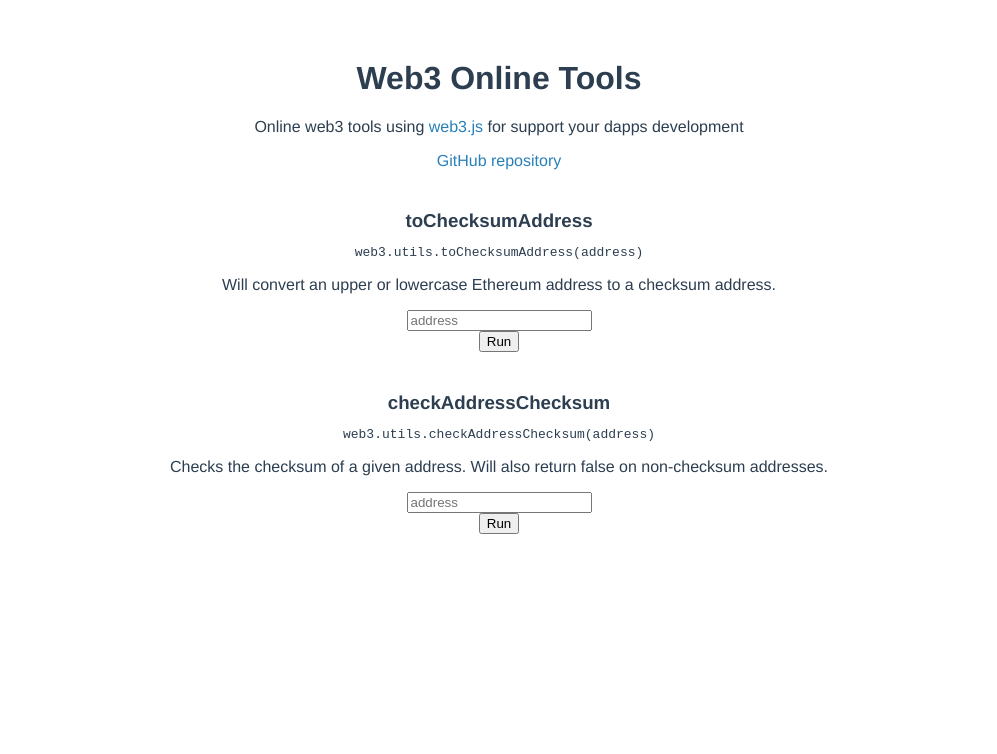
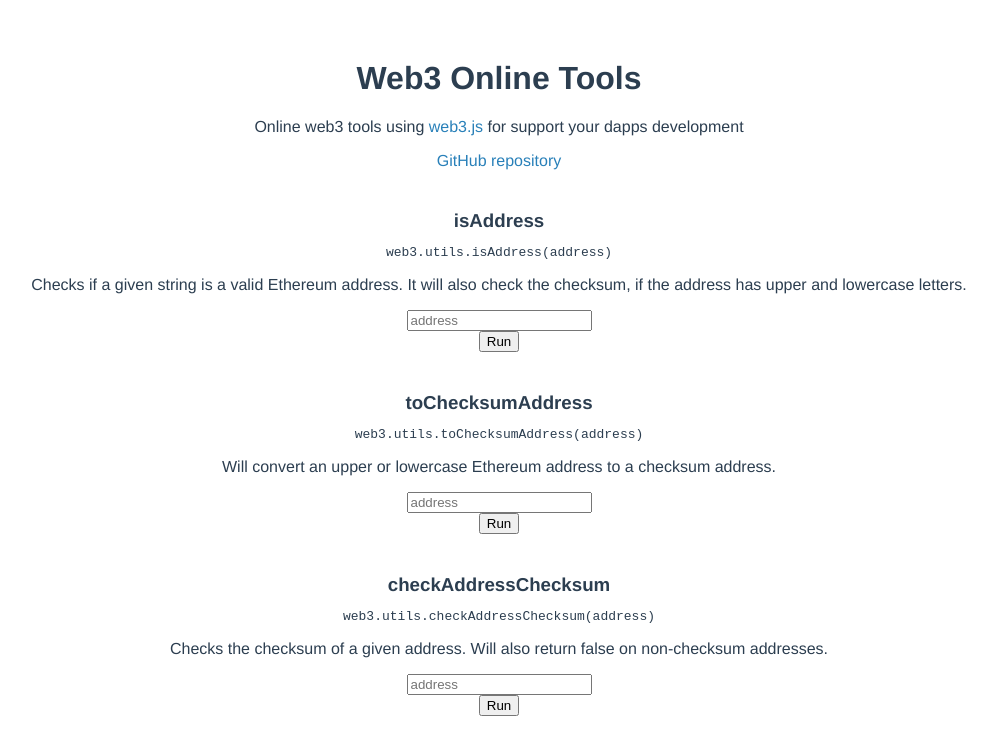
Before and after one commit to sapuri/web3-online-tools, a Vue app: page / in a window 1280 px wide. Shown: the top 754 px of the page, without its empty margins (141-1138 px from the left). Built offline with nearby package versions, Linux system fonts and the light colour scheme.

Commit message:
feat: add IsAddress

```diff
--- a/src/components/Home.vue
+++ b/src/components/Home.vue
@@ -8,18 +8,21 @@
     </p>
     <p><a href="https://github.com/sapuri/web3-online-tools" target="_blank" rel="noopener">GitHub repository</a></p>
 
+    <IsAddress/>
     <ToChecksumAddress/>
     <CheckAddressChecksum/>
   </div>
 </template>
 
 <script>
+  import IsAddress from "./IsAddress";
   import ToChecksumAddress from './ToChecksumAddress.vue'
   import CheckAddressChecksum from './CheckAddressChecksum.vue'
 
   export default {
     name: 'home',
     components: {
+      IsAddress,
       ToChecksumAddress,
       CheckAddressChecksum
     }
--- /dev/null
+++ b/src/components/IsAddress.vue
@@ -0,0 +1,45 @@
+<template>
+  <div id="is-address">
+    <h3>isAddress</h3>
+    <pre>web3.utils.isAddress(address)</pre>
+    <p>Checks if a given string is a valid Ethereum address. It will also check the checksum, if the address has upper
+      and lowercase letters.</p>
+    <div>
+      <input v-model="address" placeholder="address">
+      <br>
+      <button v-on:click="run">Run</button>
+      <p v-if="result" class="result">Result: {{ result }}</p>
+      <p v-if="errorMsg" class="error-msg">{{ errorMsg }}</p>
+    </div>
+  </div>
+</template>
+
+<script>
+  import * as web3 from "web3";
+
+  export default {
+    name: 'is-address',
+    data() {
+      return {
+        address: '',
+        result: '',
+        errorMsg: ''
+      }
+    },
+    methods: {
+      run: function () {
+        this.result = '';
+        this.errorMsg = '';
+        try {
+          this.result = web3.utils.isAddress(this.address).toString();
+        } catch (e) {
+          this.errorMsg = e.toString();
+        }
+      }
+    }
+  }
+</script>
+
+<style scoped>
+
+</style>
```
